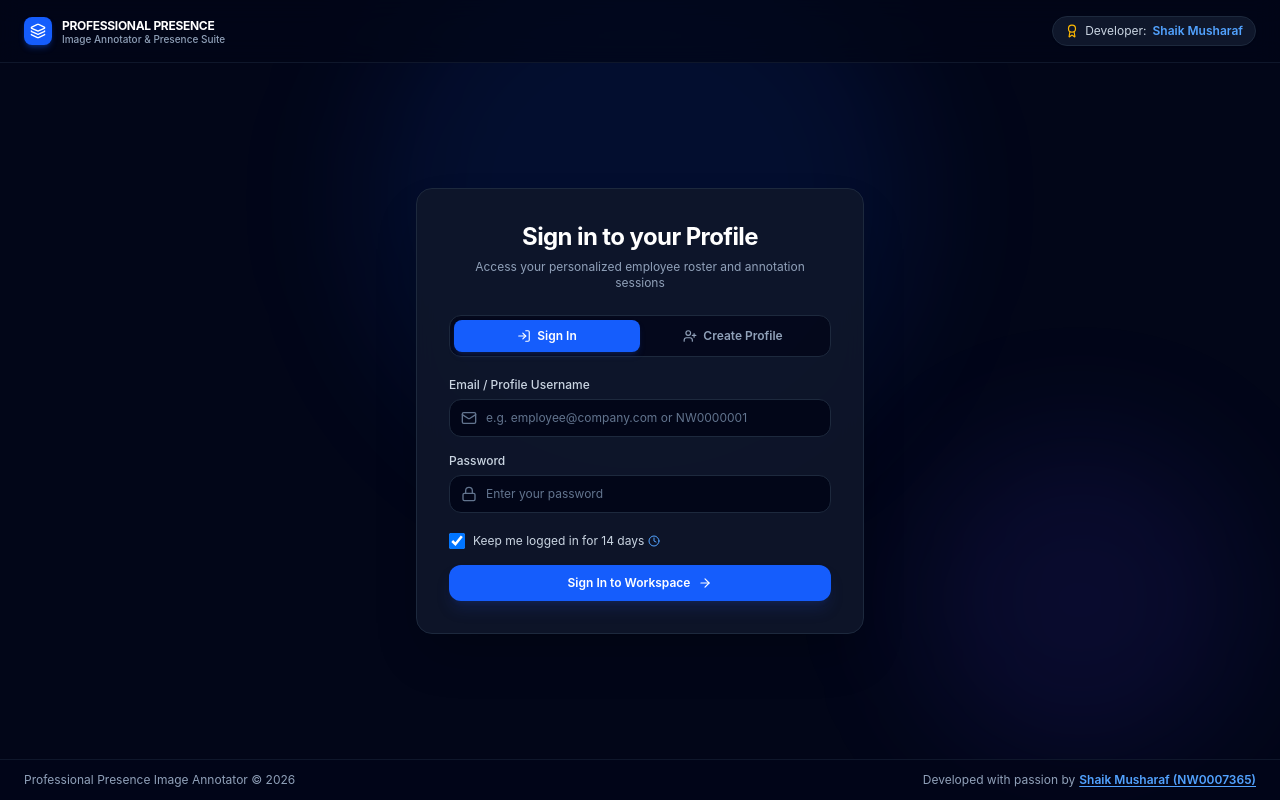
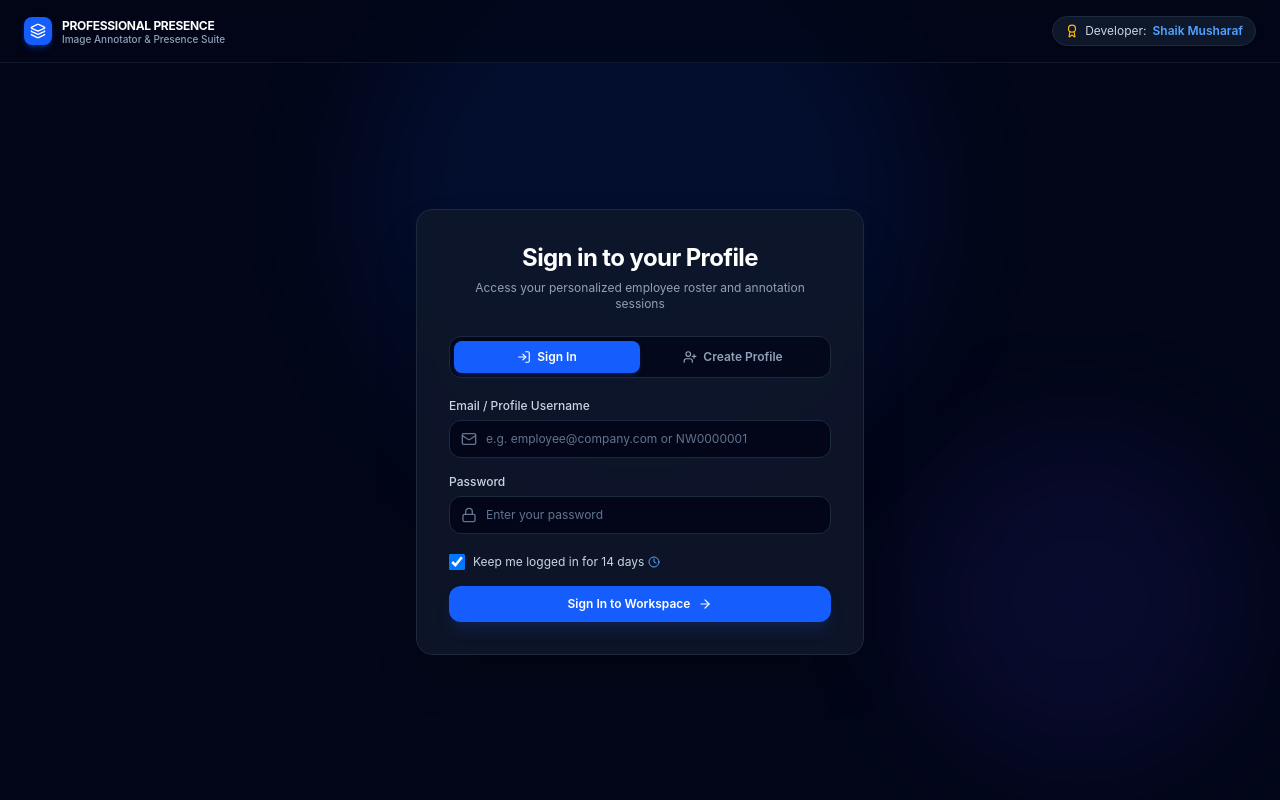
Before and after one commit to musharraf10/face-annotator, a React (Vite) app in the folder client/: page / in a window 1280 px wide. Built offline with nearby package versions, Linux system fonts and the light colour scheme; no server answers.

Commit message:
Removed Footer Section

```diff
--- a/client/src/pages/AuthPage.jsx
+++ b/client/src/pages/AuthPage.jsx
@@ -257,22 +257,6 @@ export function AuthPage({ onLoginSuccess }) {
         </div>
       </div>
 
-      {/* Footer */}
-      <footer className="px-6 py-3 border-t border-slate-900 bg-slate-950/80 text-center text-xs text-slate-400 flex flex-col sm:flex-row items-center justify-between gap-2 z-10">
-        <div>
-          Professional Presence Image Annotator &copy; 2026
-        </div>
-        <div className="flex items-center gap-1">
-          <span>Developed with passion by</span>
-          <button
-            onClick={() => setCreditsOpen(true)}
-            className="text-blue-400 hover:text-blue-300 font-semibold underline underline-offset-2"
-          >
-            Shaik Musharaf (NW0007365)
-          </button>
-        </div>
-      </footer>
-
       <CreditsModal isOpen={creditsOpen} onClose={() => setCreditsOpen(false)} />
     </div>
   );
```
